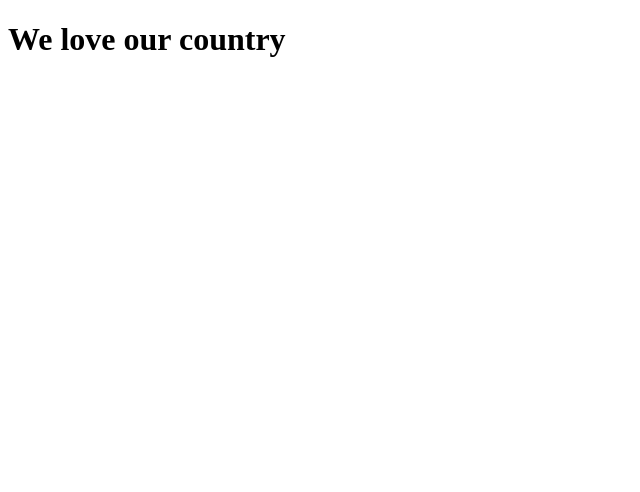
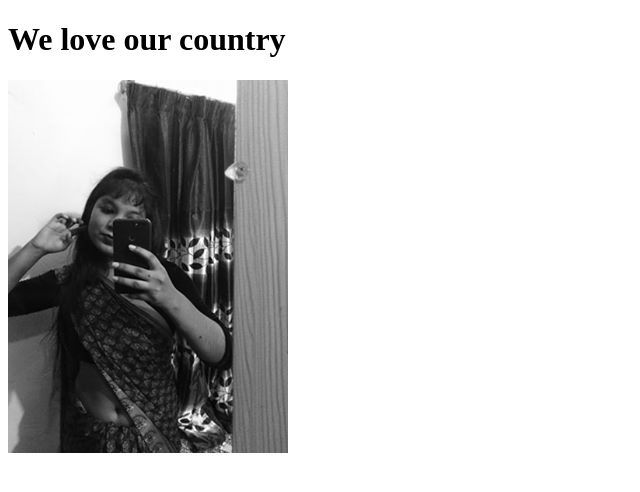
Before and after one commit to negative-infinity51/My-First_Repo, a plain HTML site: page index.html in a window 1280 px wide. Shown: the whole page, without its empty margins (0-640 px from the left). Drawn offline with Linux system fonts and the light colour scheme.

Commit message:
Add image

```diff
--- a/index.html
+++ b/index.html
@@ -8,5 +8,6 @@
 </head>
 <body>
         <h1>We love our country</h1>
+        <img src="naimun.jpg" alt="My-Ex">
 </body>
 </html>
```
Also changed, not shown: naimun.jpg (added), tasmin.jpg (added).
